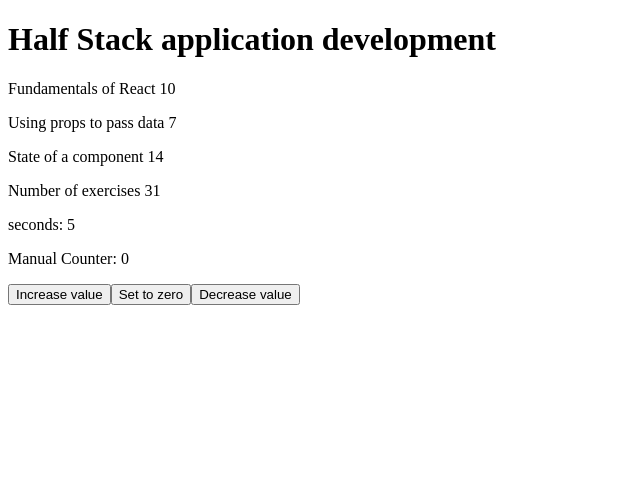
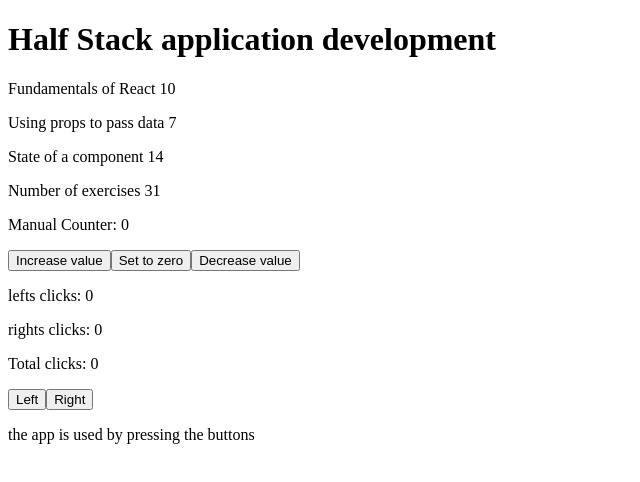
Before and after one commit to hernanruscica/fullstackopen, a React (Vite) app in the folder part1/: page / in a window 1280 px wide. Shown: the top 482 px of the page, without its empty margins (0-640 px from the left). Built offline with nearby package versions, Linux system fonts and the light colour scheme.

Commit message:
part1D: Complex state - handling arrays - update of the state - conditional rendering

```diff
--- a/part1/src/App.jsx
+++ b/part1/src/App.jsx
@@ -69,6 +69,50 @@
   )
 }
 
+/* part 1 d Complex state */
+const ClicksLog = () => {
+
+  const [ clicks, setClicks ] = useState({left: 0, right: 0 });
+  const [allClicks, setAll] = useState([]);
+  const [total, setTotal] = useState(0)
+
+  const handleLeftClick = () => {
+    const updatedLeft = clicks.left + 1;
+    setClicks({
+      left: updatedLeft,
+      right: clicks.right
+    });
+    /* setTotal(clicks.left + clicks.right); This doesn't work */
+    setTotal(updatedLeft + clicks.right);
+    setAll(allClicks.concat('L'));
+  }
+
+  const handleRightClick = () => {
+    const updatedRight = clicks.right + 1;
+    /* With object spread ... */
+    setClicks({
+      ...clicks,
+      right: updatedRight
+    });
+    setTotal(clicks.left + updatedRight);
+    setAll(allClicks.concat('R'));
+  }
+
+  return (
+    <div>
+      <Display value={clicks.left} text="lefts clicks: " />
+      <Display value={clicks.right} text="rights clicks: " />
+      <Display value={total} text="Total clicks: " />
+      <MyButton handlerClick = { handleLeftClick } btnText = "Left" />
+      <MyButton handlerClick = { handleRightClick } btnText = "Right" />
+      {(allClicks.length > 0)
+      ? <Display value={allClicks.join(' ')} text="button press history: " />
+      : <p>the app is used by pressing the buttons</p>
+      }
+    </div>
+  )
+}
+
 const App = () => {
   /*Exercise 1.5 : Course Information step 5  */
   const course = {
@@ -94,8 +138,9 @@
       <Header course={course.name} />
       <Content parts={course.parts} />
       <Total parts={course.parts} />
-      <ShowSeconds />
+      {/* <ShowSeconds />  */}
       <ManualCounter />
+      <ClicksLog />
     </div>
   )
 }
```
